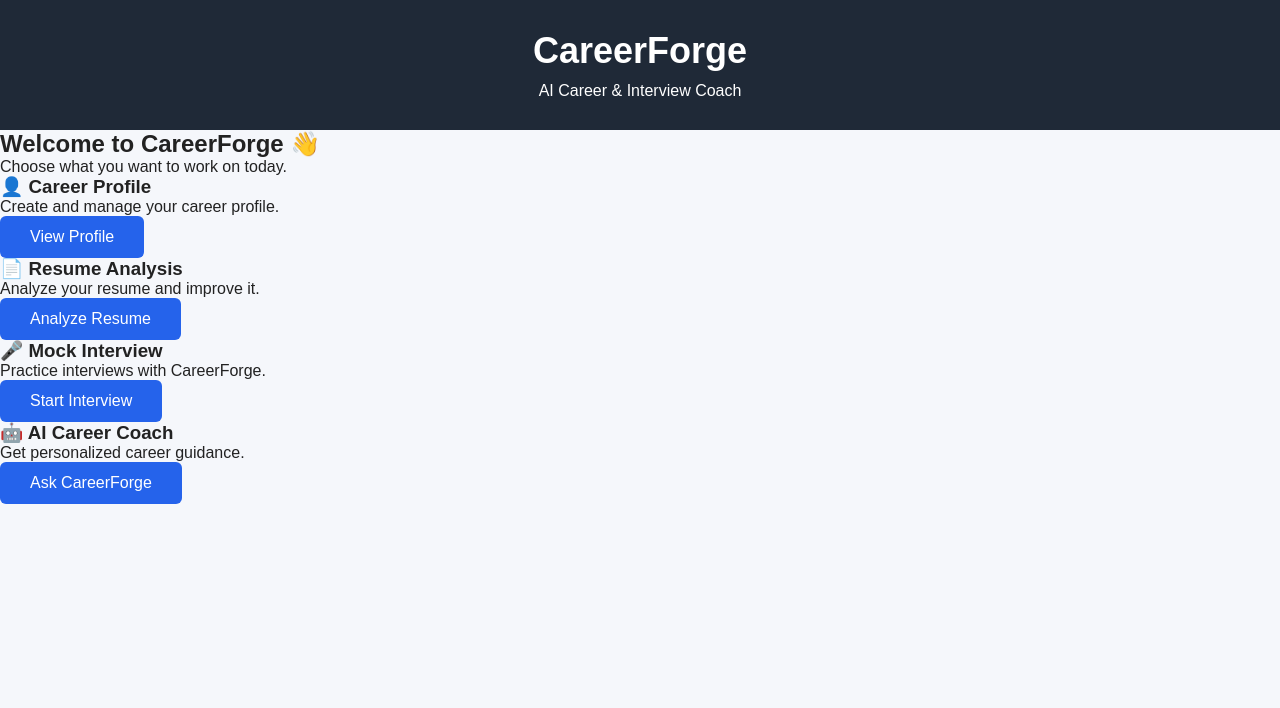
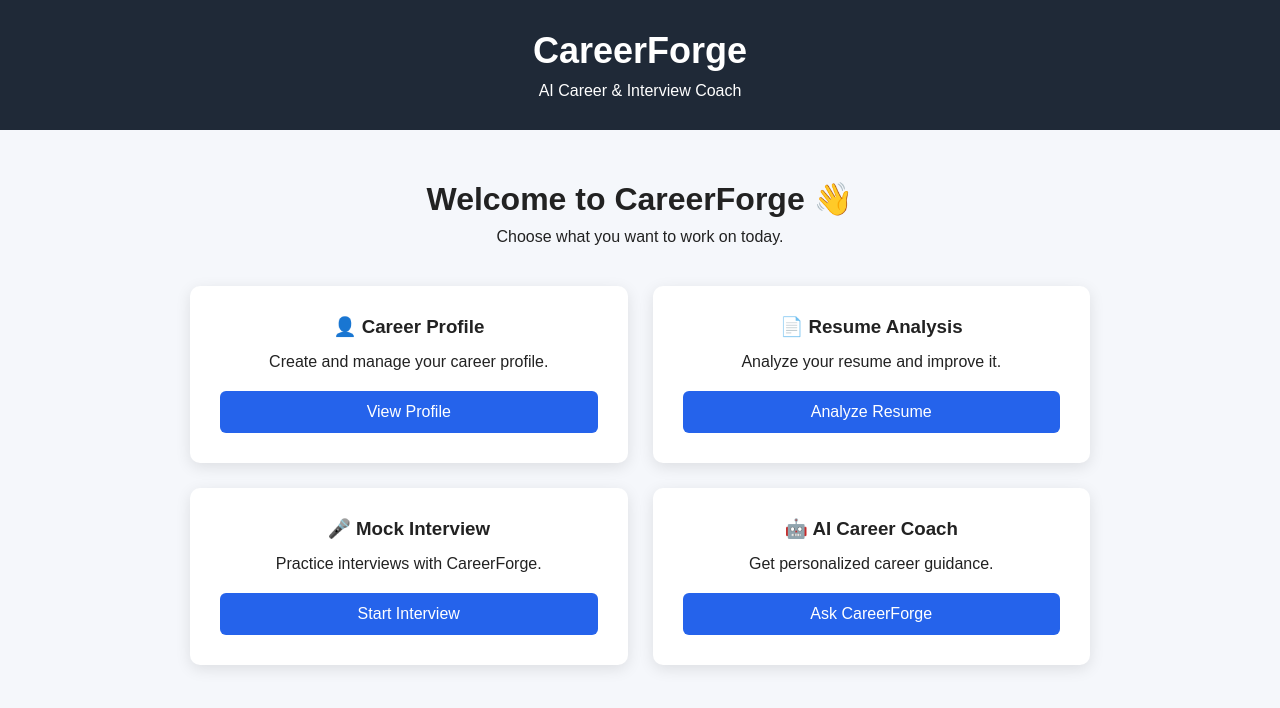
Before and after one commit to ankitadey099/CareerForge, a plain HTML site: page dashboard.html in a window 1280 px wide. Drawn offline with Linux system fonts and the light colour scheme; files that its build step writes are made by us from their sources.

Commit message:
Add dashboard styles for layout and cards

```diff
--- a/client/style.css
+++ b/client/style.css
@@ -90,3 +90,39 @@ footer {
     color: #2563eb;
     text-decoration: none;
 }
+.dashboard {
+    padding: 50px;
+    text-align: center;
+}
+
+.dashboard h2 {
+    font-size: 32px;
+    margin-bottom: 10px;
+}
+
+.dashboard-cards {
+    display: grid;
+    grid-template-columns: repeat(2, 1fr);
+    gap: 25px;
+    max-width: 900px;
+    margin: 40px auto;
+}
+
+.card {
+    background: white;
+    padding: 30px;
+    border-radius: 10px;
+    box-shadow: 0 4px 15px rgba(0, 0, 0, 0.1);
+}
+
+.card h3 {
+    margin-bottom: 15px;
+}
+
+.card p {
+    margin-bottom: 20px;
+}
+
+.card button {
+    width: 100%;
+}
```
